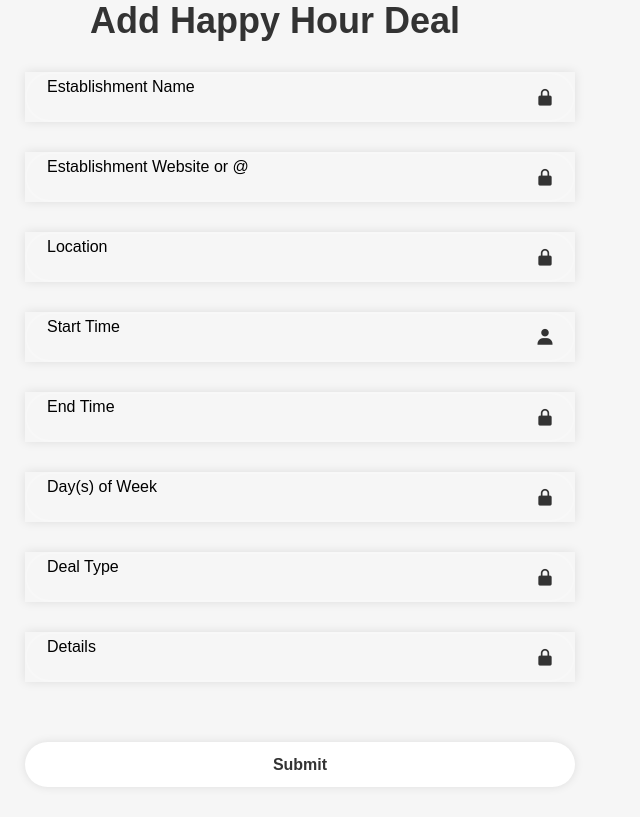
After one commit to rkondrat1/djangoPractice, a Django app: page /add_deal/ in a window 1280 px wide. The commit adds this page. Shown: the whole page, without its empty margins (0-640 px from the left). Run offline with Django 5.2, Linux system fonts and the light colour scheme.

Commit message:
added in an add deals button

```diff
--- /dev/null
+++ b/restaurants/templates/restaurants/add_deal.html
@@ -0,0 +1,47 @@
+{% load static %}
+
+<link rel="stylesheet" href="{% static 'css/custom.css' %}">
+<link href='https://unpkg.com/boxicons@2.1.4/css/boxicons.min.css' rel='stylesheet'>
+
+
+<form method="post" action="{% url 'index' %}">
+  {% csrf_token %}
+  <div class="user-profile-wrapper">
+  <h1>Add Happy Hour Deal</h1>
+<div class="input-box">
+    <input type="text" name="name" placeholder="Establishment Name" required>
+    <i class='bx bxs-lock-alt'></i>
+  </div>
+<div class="input-box">
+    <input type="text" name="establishment_info" placeholder="Establishment Website or @" required>
+    <i class='bx bxs-lock-alt'></i>
+  </div>
+<div class="input-box">
+    <input type="text" name="location" placeholder="Location" required>
+    <i class='bx bxs-lock-alt'></i>
+  </div>
+  <div class="input-box">
+    <input type="text" name="deal_start_time" placeholder="Start Time" required>
+    <i class='bx bxs-user'></i>
+  </div>
+  <div class="input-box">
+    <input type="text" name="deal_end_time" placeholder="End Time" required>
+    <i class='bx bxs-lock-alt'></i>
+  </div>
+<div class="input-box">
+    <input type="text" name="deal_day_of_week" placeholder="Day(s) of Week" required>
+    <i class='bx bxs-lock-alt'></i>
+</div>
+<div class="input-box">
+    <input type="text" name="deal_type" placeholder="Deal Type" required>
+    <i class='bx bxs-lock-alt'></i>
+</div>
+<div class="input-box">
+    <input type="text" name="deal_details" placeholder="Details" required>
+    <i class='bx bxs-lock-alt'></i>
+</div>
+
+  <button type="submit" class="btn">Submit</button>
+</div>
+
+</form>
--- a/restaurants/urls.py
+++ b/restaurants/urls.py
@@ -4,4 +4,5 @@ from django.contrib.auth import views as auth_views
 
 urlpatterns = [
     path('', views.index, name='index'),
+    path('add_deal/', views.add_deal_view, name='add_deal'),
 ]
--- a/restaurants/views.py
+++ b/restaurants/views.py
@@ -24,3 +24,16 @@ def index(request):
         'deal_type': deal_type,
         'location' : location,
     })
+
+def add_deal_view(request):
+    if request.method == 'POST':
+        name = request.POST.get("location")
+        establishment_info = request.POST.get("establishment_info")
+        location = request.POST.get("location")
+        deal_start_time = request.POST.get("deal_start_time")
+        deal_end_time = request.POST.get("deal_end_time")
+        deal_day_of_week = request.POST.get("deal_day_of_week")
+        deal_type = request.POST.get("deal_type")
+        deal_details = request.POST.get("deal_details")
+
+    return render(request, 'restaurants/add_deal.html')
--- a/users/templates/users/login.html
+++ b/users/templates/users/login.html
@@ -24,7 +24,7 @@
 
   <button type="submit" class="btn">Login</button>
   <div class="register-link">
-    <p>Don’t have an account? <a href="#" onclick="switchToSignup()">Register here</a></p>
+    <p>Don’t have an account? <a href="#" onclick="openModal('signup-template')">Register here</a></p>
   </div>
   </div>
 
--- a/users/templates/users/signup.html
+++ b/users/templates/users/signup.html
@@ -20,7 +20,7 @@
   </div>
   <button type="submit" class="btn">Register</button>
   <div class="register-link">
-    <p>Already have an account? <a href="#" onclick="siwtchToLogin()">Login here</a></p>
+    <p>Already have an account? <a href="#" onclick="openModal('login-template')">Login here</a></p>
   </div>
   </div>
 
```
Also changed, not shown: restaurants/forms.py (added, +19 -0 lines), restaurants/templates/restaurants/index.html (+8 -5 lines), static/css/custom.css (+46 -5 lines), static/js/map.js (+24 -31 lines), templates/components/modal.html (+9 -2 lines).
